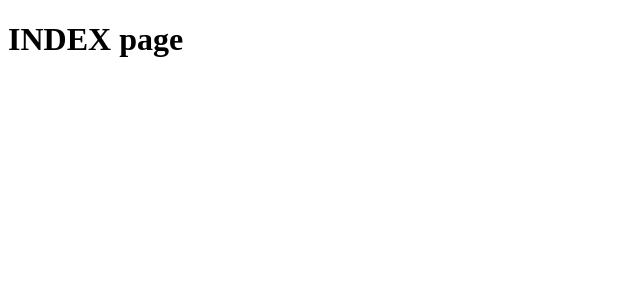
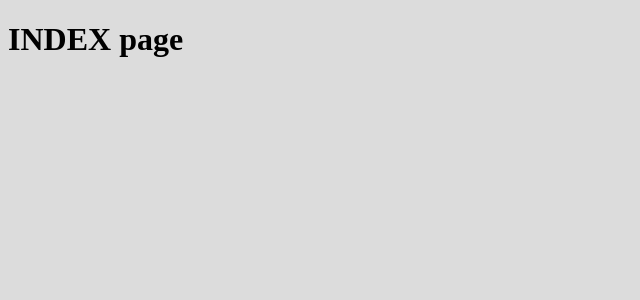
Before and after one commit to it-n00b-pel/toDo, a Nuxt app: page / in a window 1280 px wide. Shown: the top 300 px of the page, without its empty margins (0-640 px from the left). Built offline with nearby package versions, Linux system fonts and the light colour scheme.

Commit message:
feat: добавит общий фон на все страницы RTI-2640 RTI-2643

```diff
--- a/app.vue
+++ b/app.vue
@@ -3,3 +3,8 @@
     <NuxtPage />
   </div>
 </template>
+<style>
+html{
+  background-color: gainsboro;
+}
+</style>
```
